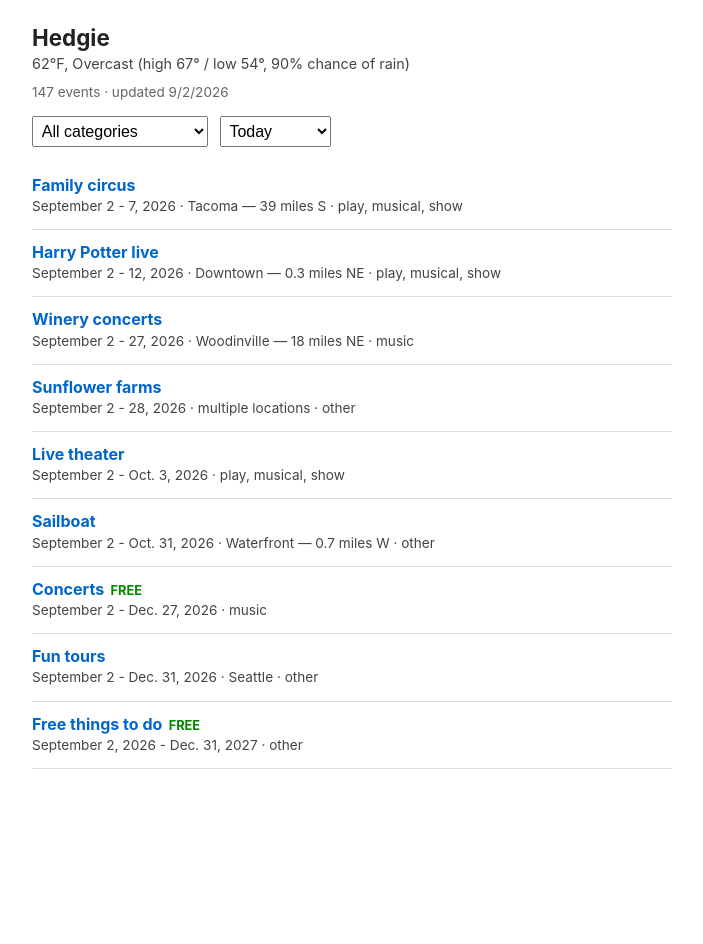
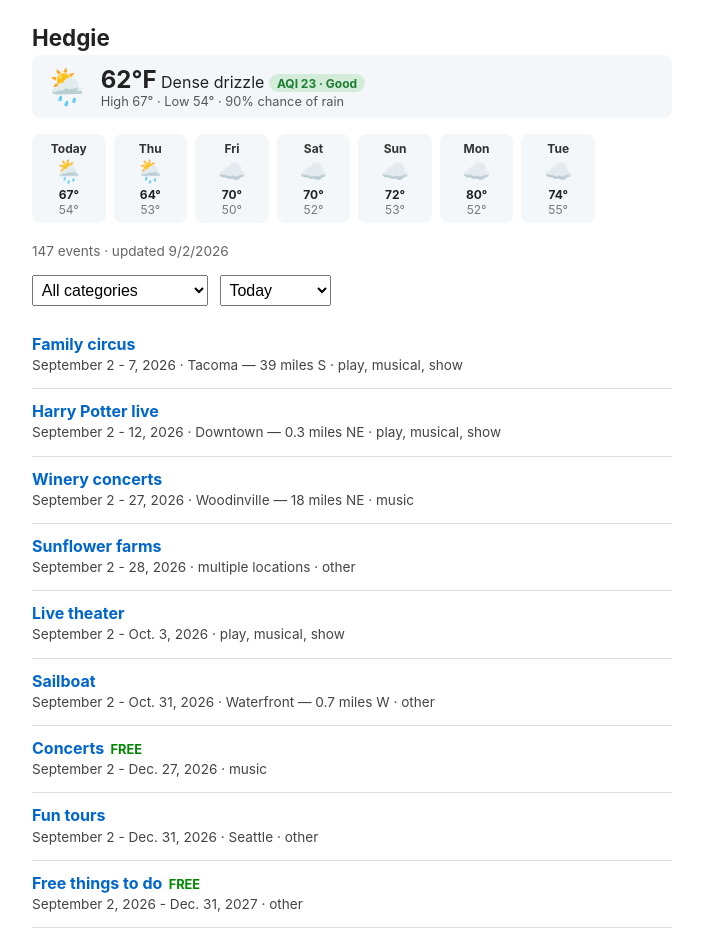
Before and after one commit to anthonyemg/hedgie, a website: page src/index.html in a window 1280 px wide. Shown: the whole page, without its empty margins (288-991 px from the left). Before the commit the page ends 800 px from the top, so only its background shows below. Drawn offline with Linux system fonts and the light colour scheme; files whose address does not match are found by name.

Commit message:
Visualize weather: icon card, 7-day forecast row, and AQI
- scripts/fetch-weather.js now pulls a 7-day daily forecast (was 1 day) and
  a separate Open-Meteo air-quality call for today's US AQI, tolerating an
  AQI-fetch failure without failing the whole weather refresh
- src/index.html replaces the plain-text weather line with an icon + big
  temp card, a horizontally-scrollable week-ahead forecast strip (icon +
  high/low per day), and a color-coded AQI badge (EPA category colors)
- Verified visually in Chrome against a local dist build mirroring the
  deploy workflow's assembly step

Co-Authored-By: Claude Sonnet 5 <noreply@anthropic.com>
Claude-Session: https://claude.ai/code/session_01Hg9FgfVPGHd3m9MhwRwvEV

```diff
--- a/data/weather.json
+++ b/data/weather.json
@@ -1,15 +1,84 @@
 {
-  "generated_at": "2026-09-02T16:04:55.608Z",
+  "generated_at": "2026-09-02T16:22:03.949Z",
   "source": "Open-Meteo forecast for Seattle, WA (47.6062, -122.3321)",
   "status": "ok",
   "items": [
     {
       "date": "2026-09-02",
-      "temp_f": 62.1,
-      "condition": "Overcast",
+      "temp_f": 61.9,
+      "condition": "Dense drizzle",
+      "icon": "🌦️",
       "high_f": 66.9,
       "low_f": 54,
-      "precipitation_probability_max": 90
+      "precipitation_probability_max": 90,
+      "aqi": 23,
+      "aqi_category": "Good"
+    },
+    {
+      "date": "2026-09-03",
+      "temp_f": null,
+      "condition": "Light drizzle",
+      "icon": "🌦️",
+      "high_f": 64.1,
+      "low_f": 52.6,
+      "precipitation_probability_max": 34,
+      "aqi": null,
+      "aqi_category": null
+    },
+    {
+      "date": "2026-09-04",
+      "temp_f": null,
+      "condition": "Overcast",
+      "icon": "☁️",
+      "high_f": 69.5,
+      "low_f": 49.7,
+      "precipitation_probability_max": 6,
+      "aqi": null,
+      "aqi_category": null
+    },
+    {
+      "date": "2026-09-05",
+      "temp_f": null,
+      "condition": "Overcast",
+      "icon": "☁️",
+      "high_f": 70.3,
+      "low_f": 52.1,
+      "precipitation_probability_max": 10,
+      "aqi": null,
+      "aqi_category": null
+    },
+    {
+      "date": "2026-09-06",
+      "temp_f": null,
+      "condition": "Overcast",
+      "icon": "☁️",
+      "high_f": 71.7,
+      "low_f": 53,
+      "precipitation_probability_max": 3,
+      "aqi": null,
+      "aqi_category": null
+    },
+    {
+      "date": "2026-09-07",
+      "temp_f": null,
+      "condition": "Overcast",
+      "icon": "☁️",
+      "high_f": 79.5,
+      "low_f": 52.1,
+      "precipitation_probability_max": 9,
+      "aqi": null,
+      "aqi_category": null
+    },
+    {
+      "date": "2026-09-08",
+      "temp_f": null,
+      "condition": "Overcast",
+      "icon": "☁️",
+      "high_f": 74.4,
+      "low_f": 55,
+      "precipitation_probability_max": 2,
+      "aqi": null,
+      "aqi_category": null
     }
   ]
 }
--- a/src/index.html
+++ b/src/index.html
@@ -66,15 +66,81 @@
     font-size: 0.95rem;
   }
   #weather {
-    font-size: 0.9rem;
-    color: #444;
-    margin-bottom: 0.75rem;
+    display: none;
+    align-items: center;
+    gap: 0.75rem;
+    padding: 0.6rem 0.8rem;
+    margin-bottom: 1rem;
+    background: #f4f7fa;
+    border-radius: 0.5rem;
+  }
+  #weather.loaded {
+    display: flex;
+  }
+  #weather .icon {
+    font-size: 2.2rem;
+    line-height: 1;
+  }
+  #weather .temp {
+    font-size: 1.5rem;
+    font-weight: bold;
+  }
+  #weather .details {
+    font-size: 0.8rem;
+    color: #555;
+  }
+  #weather .aqi {
+    font-size: 0.75rem;
+    font-weight: bold;
+    padding: 0.1rem 0.5rem;
+    border-radius: 1rem;
+    white-space: nowrap;
+  }
+  #forecast {
+    display: none;
+    gap: 0.5rem;
+    overflow-x: auto;
+    margin-bottom: 1rem;
+    padding-bottom: 0.25rem;
+  }
+  #forecast.loaded {
+    display: flex;
+  }
+  #forecast .day {
+    flex: 0 0 auto;
+    width: 4.2rem;
+    text-align: center;
+    padding: 0.4rem 0.2rem;
+    background: #f4f7fa;
+    border-radius: 0.5rem;
+    font-size: 0.75rem;
+  }
+  #forecast .day .label {
+    font-weight: bold;
+    color: #333;
+  }
+  #forecast .day .icon {
+    font-size: 1.4rem;
+    margin: 0.1rem 0;
+  }
+  #forecast .day .hi {
+    font-weight: bold;
+  }
+  #forecast .day .lo {
+    color: #777;
   }
 </style>
 </head>
 <body>
   <h1>Hedgie</h1>
-  <div id="weather"></div>
+  <div id="weather">
+    <span class="icon"></span>
+    <div>
+      <span class="temp"></span> <span class="condition"></span> <span class="aqi"></span>
+      <div class="details"></div>
+    </div>
+  </div>
+  <div id="forecast"></div>
   <div id="meta">Loading&hellip;</div>
   <div class="controls">
     <select id="category-filter">
@@ -171,6 +237,16 @@ function isEventInWindow(dateText, windowStart, windowEnd) {
   return info.start <= windowEnd && info.end >= windowStart;
 }
 
+// US EPA AQI category colors (https://www.airnow.gov/aqi/aqi-basics/).
+const AQI_COLORS = {
+  'Good': { bg: '#d4edda', fg: '#1e7e34' },
+  'Moderate': { bg: '#fff3cd', fg: '#856404' },
+  'Unhealthy for sensitive groups': { bg: '#ffe0b2', fg: '#a15c00' },
+  'Unhealthy': { bg: '#f8d7da', fg: '#a71d2a' },
+  'Very unhealthy': { bg: '#e2c6f0', fg: '#6a1b9a' },
+  'Hazardous': { bg: '#d6a3a3', fg: '#5a0000' },
+};
+
 async function loadWeather() {
   const weatherEl = document.getElementById('weather');
   try {
@@ -178,10 +254,41 @@ async function loadWeather() {
     const data = await res.json();
     const today = data.items[0];
     if (!today) return;
-    weatherEl.textContent =
-      `${Math.round(today.temp_f)}°F, ${today.condition} ` +
-      `(high ${Math.round(today.high_f)}° / low ${Math.round(today.low_f)}°, ` +
-      `${today.precipitation_probability_max}% chance of rain)`;
+
+    weatherEl.querySelector('.icon').textContent = today.icon || '🌡️';
+    weatherEl.querySelector('.temp').textContent = `${Math.round(today.temp_f)}°F`;
+    weatherEl.querySelector('.condition').textContent = today.condition;
+
+    const aqiEl = weatherEl.querySelector('.aqi');
+    if (today.aqi != null) {
+      const colors = AQI_COLORS[today.aqi_category] || { bg: '#eee', fg: '#333' };
+      aqiEl.textContent = `AQI ${today.aqi} · ${today.aqi_category}`;
+      aqiEl.style.background = colors.bg;
+      aqiEl.style.color = colors.fg;
+    }
+
+    weatherEl.querySelector('.details').textContent =
+      `High ${Math.round(today.high_f)}° · Low ${Math.round(today.low_f)}° · ` +
+      `${today.precipitation_probability_max}% chance of rain`;
+    weatherEl.classList.add('loaded');
+
+    const forecastEl = document.getElementById('forecast');
+    forecastEl.innerHTML = '';
+    data.items.forEach((day, i) => {
+      const [y, m, d] = day.date.split('-').map(Number);
+      const label = i === 0 ? 'Today' : new Date(y, m - 1, d).toLocaleDateString(undefined, { weekday: 'short' });
+
+      const card = document.createElement('div');
+      card.className = 'day';
+      card.innerHTML = `
+        <div class="label">${label}</div>
+        <div class="icon">${day.icon || '🌡️'}</div>
+        <div class="hi">${Math.round(day.high_f)}°</div>
+        <div class="lo">${Math.round(day.low_f)}°</div>
+      `;
+      forecastEl.appendChild(card);
+    });
+    forecastEl.classList.add('loaded');
   } catch {
     // Weather is a nice-to-have — don't block the events list on it.
   }
```
Also changed, not shown: scripts/fetch-weather.js (+87 -11 lines).
